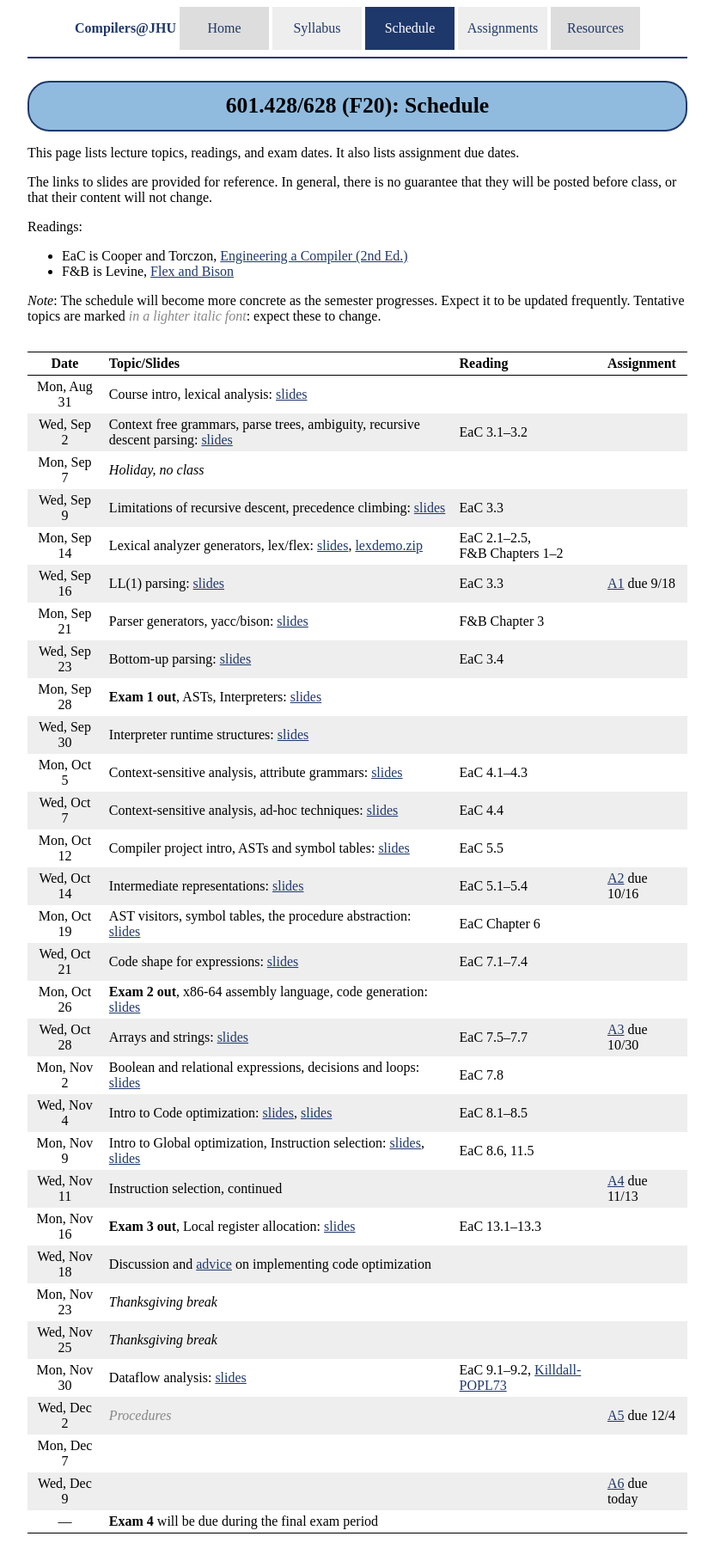
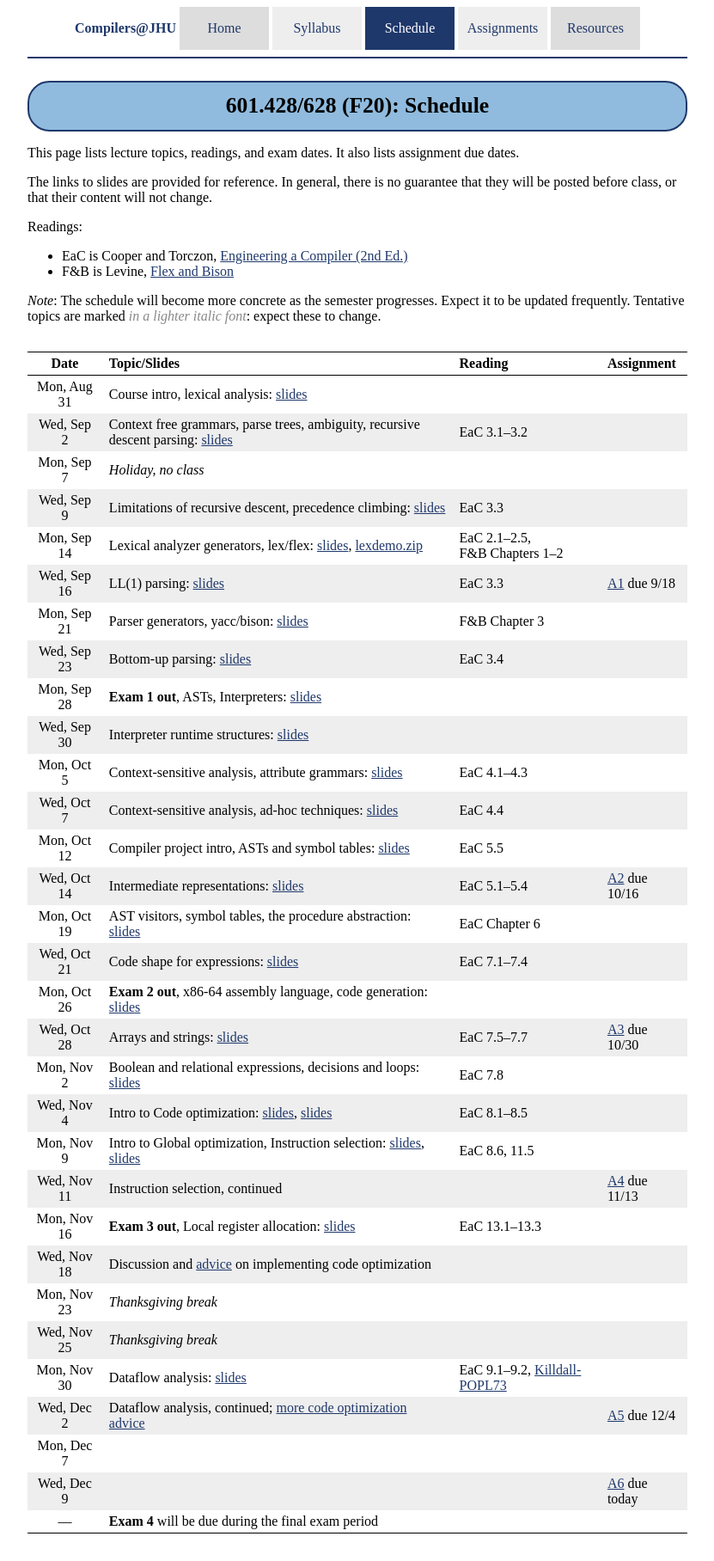
Before and after one commit to jhucompilers/fall2020, a Jekyll site: the page built from schedule.md, in a window 1280 px wide. Shown: the whole page at 86% size, without its empty margins (224-1055 px from the left). Built offline with Jekyll 4.4.1, drawn with Linux system fonts in a browser that asks for light colours.

Commit message:
topic for 12/2

```diff
--- a/schedule.md
+++ b/schedule.md
@@ -44,7 +44,7 @@ Wed, Nov 18 | Discussion and [advice](assign/assign05-advice.html) on implementi
 Mon, Nov 23 | *Thanksgiving break*
 Wed, Nov 25 | *Thanksgiving break*
 Mon, Nov 30 | Dataflow analysis: [slides](lectures/foster-dataflow.pdf) | EaC 9.1–9.2, [Killdall-POPL73](lectures/killdall-popl73.pdf)
-Wed, Dec 2 | <span class="tentative">Procedures</span>  | | [A5](assign/assign05.html) due 12/4
+Wed, Dec 2 | Dataflow analysis, continued; [more code optimization advice](lectures/dec02-outline.txt)  | | [A5](assign/assign05.html) due 12/4
 Mon, Dec 7 | <span class="tentative"></span>
 Wed, Dec 9 | <span class="tentative"></span> | | [A6](assign/assign06.html) due today
 —          | <b>Exam 4</b> will be due during the final exam period
```
